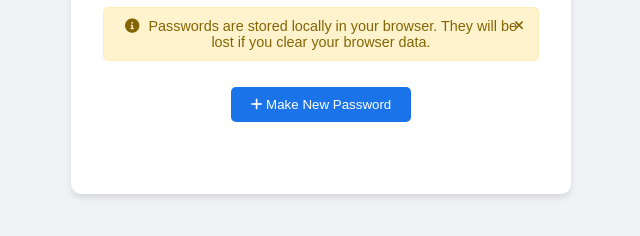
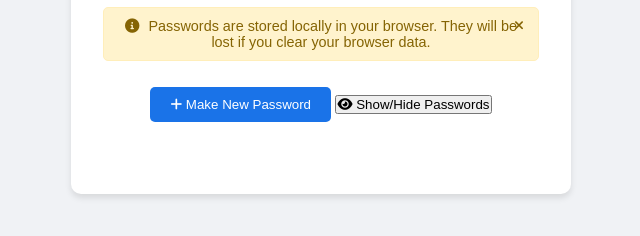
Before and after one commit to Neootic3/PassLock, a plain HTML site: page index.html in a window 1280 px wide. Shown: the part 356-592 px from the top of the page, without its empty margins (319-959 px from the left). Drawn offline with Linux system fonts and the light colour scheme.

Commit message:
Update index.html

```diff
--- a/index.html
+++ b/index.html
@@ -18,7 +18,8 @@
       <button class="dismiss-btn" onclick="dismissWarning()"><i class="fas fa-times"></i></button>
     </div>
     <button class="add-pass" id="popup-btn"><i class="fas fa-plus"></i> Make New Password</button>
-   <div class="pass-list"
+    <button class="toggle-visibility" id="toggle-btn"><i class="fas fa-eye"></i> Show/Hide Passwords</button>
+    <div class="pass-list"
    </div>
    <div class="popup" id="popup">
   <h1>New Password</h1>
```
